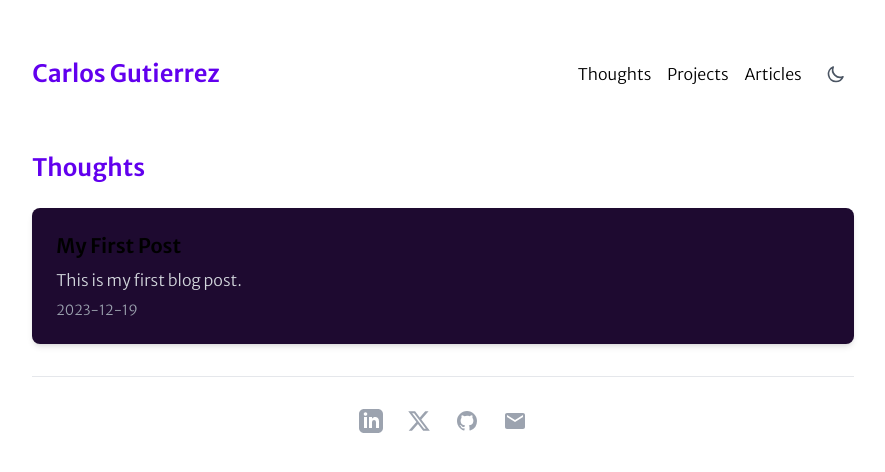
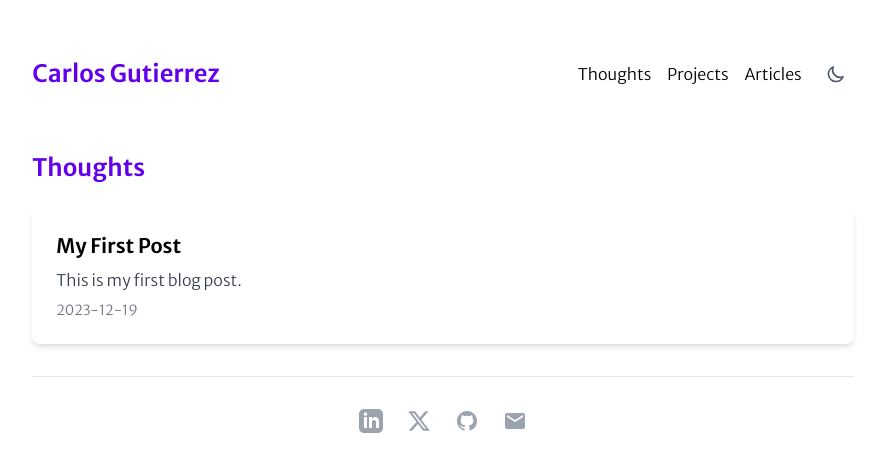
Before and after one commit to carlosguso/blog, a Next.js app: page /blog in a window 1280 px wide. Shown: the top 472 px of the page, without its empty margins (197-1082 px from the left). Built offline with nearby package versions, Linux system fonts and the light colour scheme.

Commit message:
Thoughts header is now changing colors

```diff
--- a/src/app/blog/page.tsx
+++ b/src/app/blog/page.tsx
@@ -15,10 +15,14 @@ export default function BlogMainPage() {
           <div className="flex flex-col space-y-6">
             {blogPosts.posts.map((post, index) => (
               <Link href={post.url} key={index} className="block">
-                <div className="bg-[#1e0a30] p-6 rounded-lg shadow-md hover:shadow-lg transition-shadow duration-300">
+                <div className="bg-white dark:bg-[#1e0a30] p-6 rounded-lg shadow-md hover:shadow-lg transition-shadow duration-300">
                   <h3 className="text-xl font-semibold mb-2">{post.title}</h3>
-                  <p className="text-gray-300">{post.description}</p>
-                  <p className="text-sm text-gray-400 mt-2">{post.date}</p>
+                  <p className="text-gray-700 dark:text-gray-300">
+                    {post.description}
+                  </p>
+                  <p className="text-sm text-gray-500 dark:text-gray-400 mt-2">
+                    {post.date}
+                  </p>
                 </div>
               </Link>
             ))}
```
